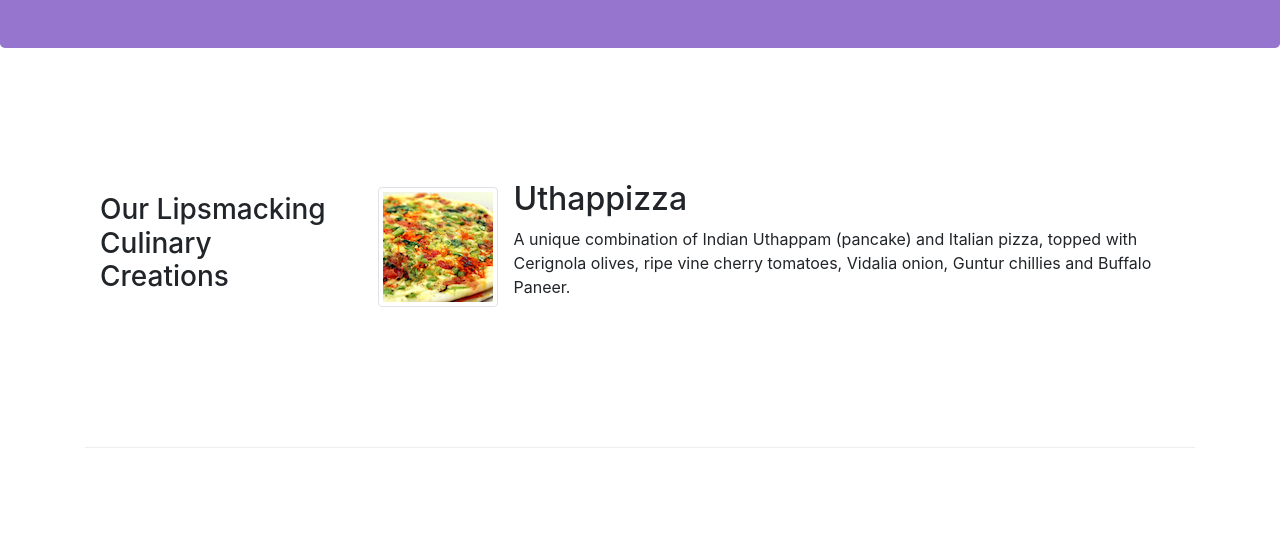
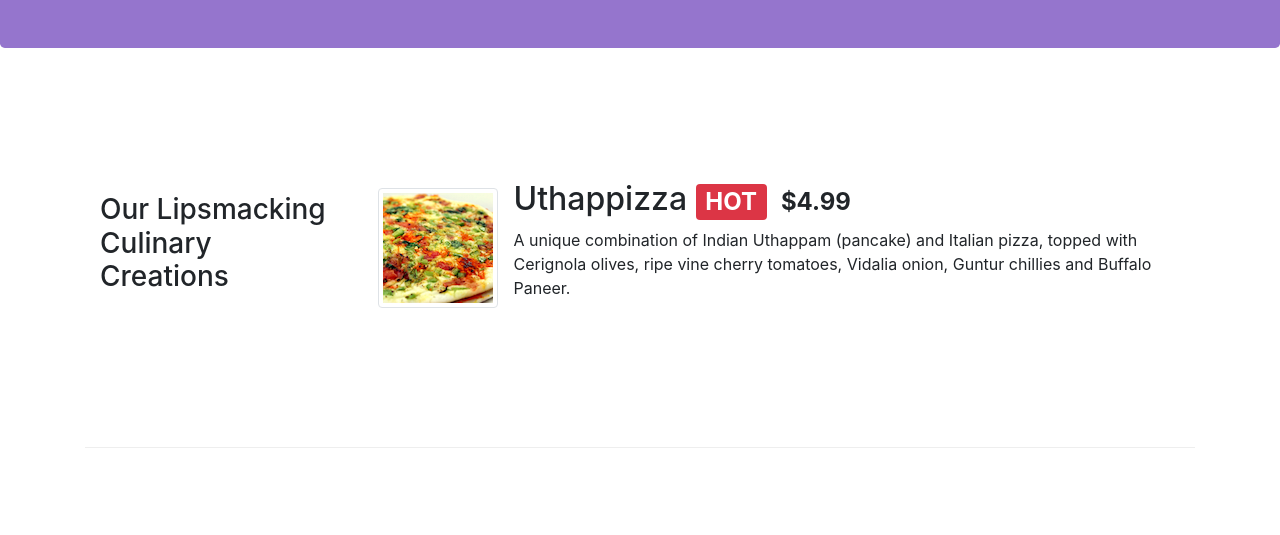
Before and after one commit to cbcapodieci/conFusion, a website: page index.html in a window 1280 px wide. Shown: the part 265-800 px from the top of the page. Drawn offline with nearby package versions, Linux system fonts and the light colour scheme; files whose address does not match are found by name.

Commit message:
Alerting Users

```diff
--- a/index.html
+++ b/index.html
@@ -58,7 +58,7 @@
                     <img class="d-flex mr-3 img-thumbnail align-self-center"
                         src="img/uthappizza.png" alt="uthappizza">
                     <div class="media-body">
-                        <h2 class="mt-0">Uthappizza</h2>
+                        <h2 class="mt-0">Uthappizza <span class="badge badge-danger">HOT</span><span class="badge badge-pill badge-default">$4.99</span></h2>
                         <p>A unique combination of Indian Uthappam (pancake) and Italian pizza, topped with Cerignola olives, ripe vine cherry tomatoes, Vidalia onion, Guntur chillies and Buffalo Paneer.</p>
                     </div>
                 </div>
```
